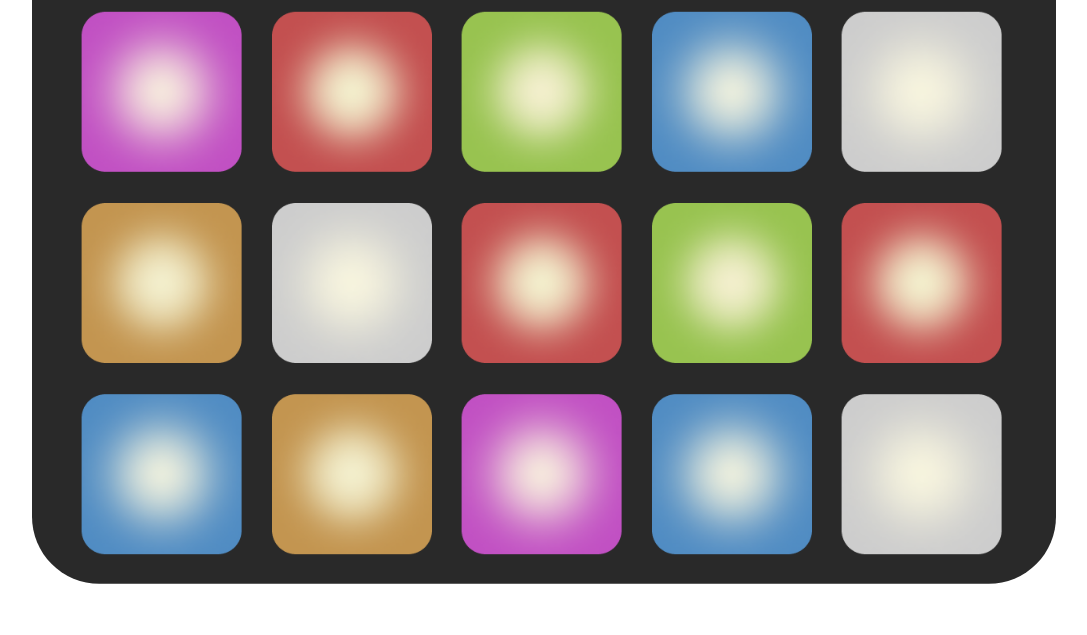
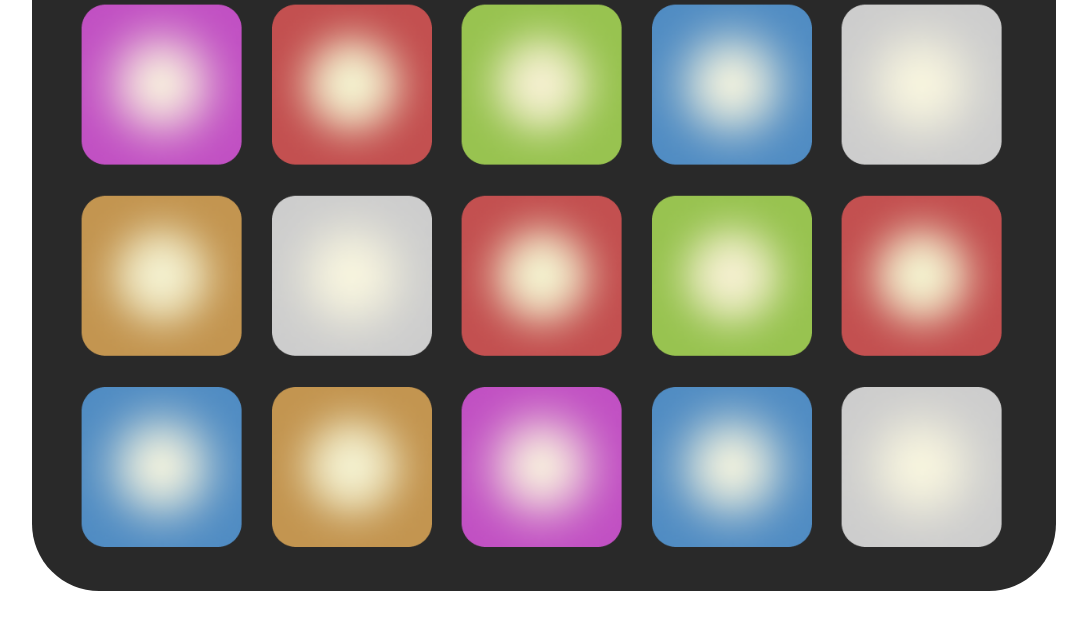
Before and after one commit to chertoliy/6b-ultimate, a plain HTML site: page index.html in a window 1280 px wide. Shown: the part 165-800 px from the top of the page, without its empty margins (96-1183 px from the left). Drawn offline with Linux system fonts and the light colour scheme.

Commit message:
Add files via upload

```diff
--- a/scss/main.scss
+++ b/scss/main.scss
@@ -33,7 +33,7 @@ a {}
 
 .main {
    width: 1300px;
-   height: 872px;
+   height: 890px;
    background: #292929;
    border-radius: 84px;
 }
```
Also changed, not shown: css/main.min.css.
